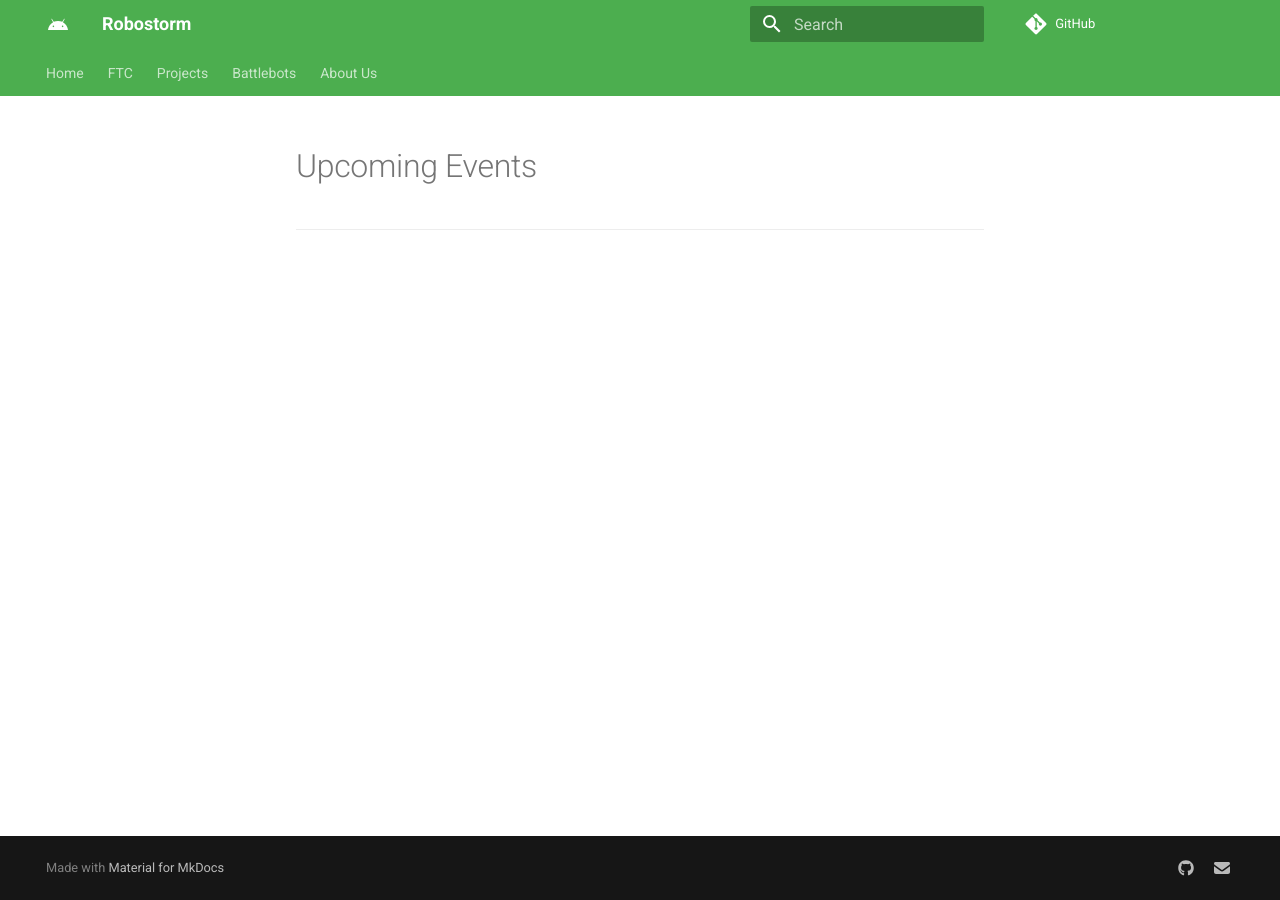
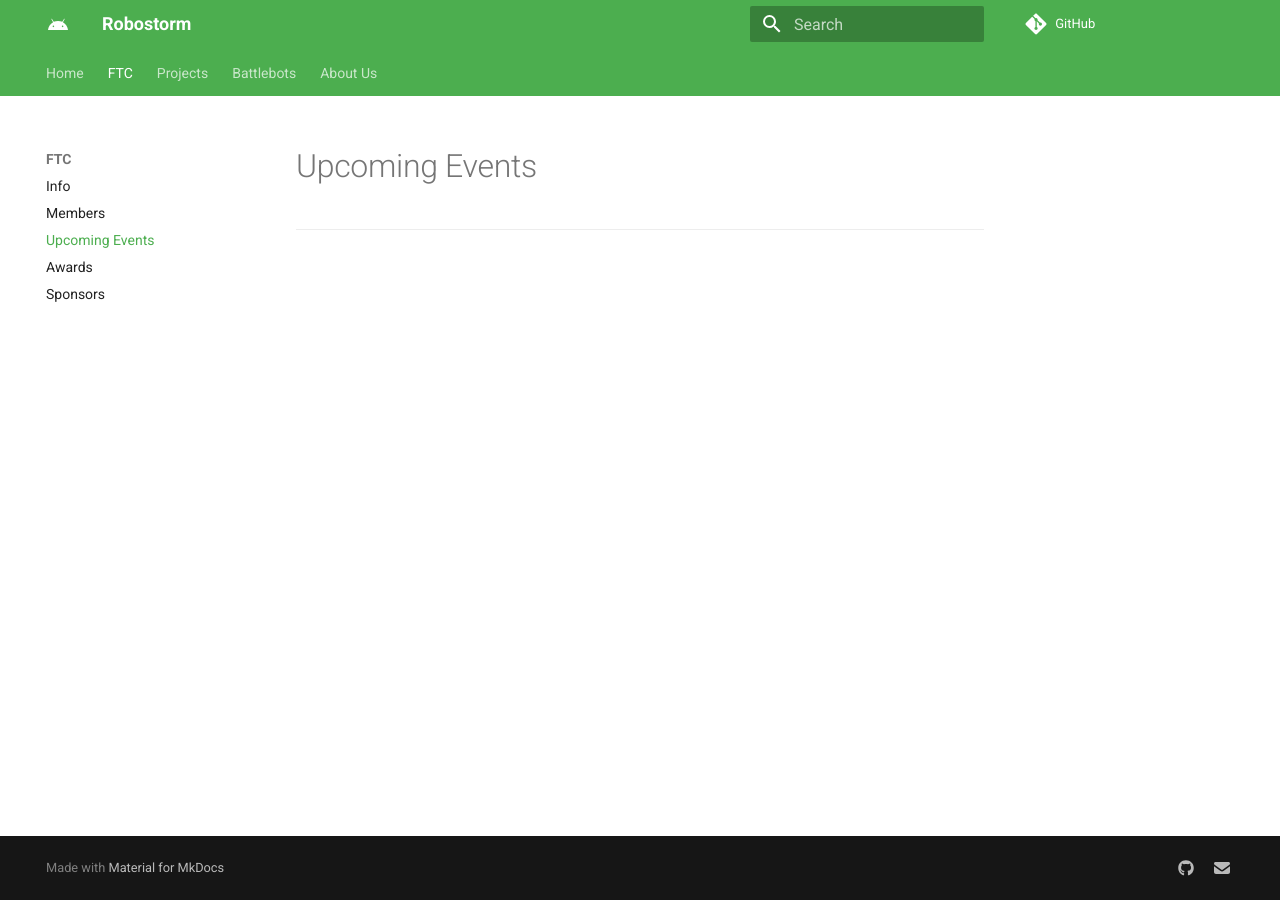
Before and after one commit to Robostorm/Website, an MkDocs documentation site: the page built from docs/FTC/upcoming-events.md, in a window 1280 px wide. Built offline with MkDocs 1.6.1 and Material for MkDocs 9.7.7, drawn with Linux system fonts in a browser that asks for light colours; comment, search, counter and statistics services are not loaded.

Commit message:
Update mkdocs.yml

```diff
--- a/mkdocs.yml
+++ b/mkdocs.yml
@@ -15,6 +15,7 @@ nav:
 - FTC:
   - Info: 'FTC/info.md'
   - Members: 'FTC/members.md'
+  - Upcoming Events: 'FTC/upcoming-events.md'
   - Awards: 'FTC/awards.md'
   - Sponsors: 'FTC/sponsors.md'
 - Projects:
```
